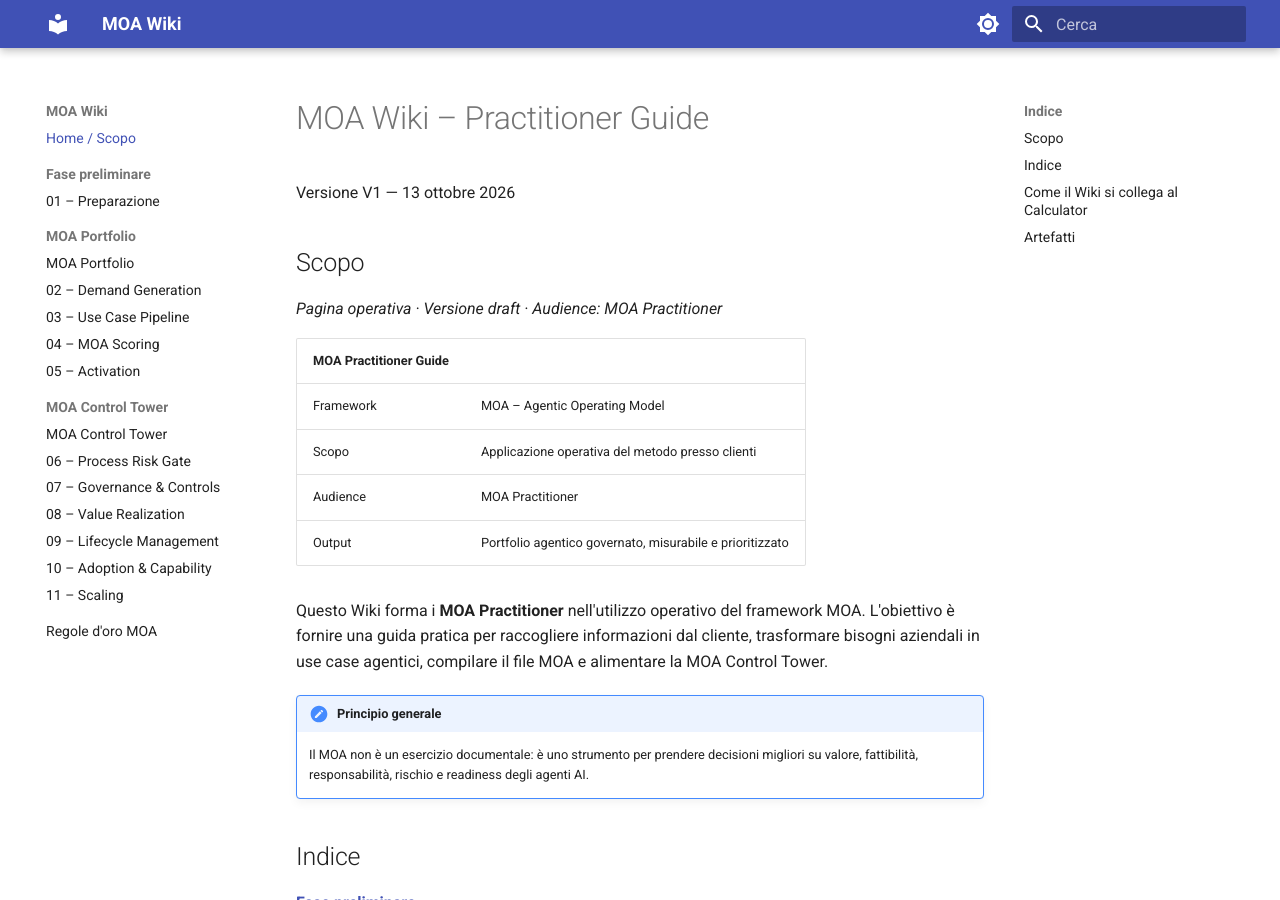
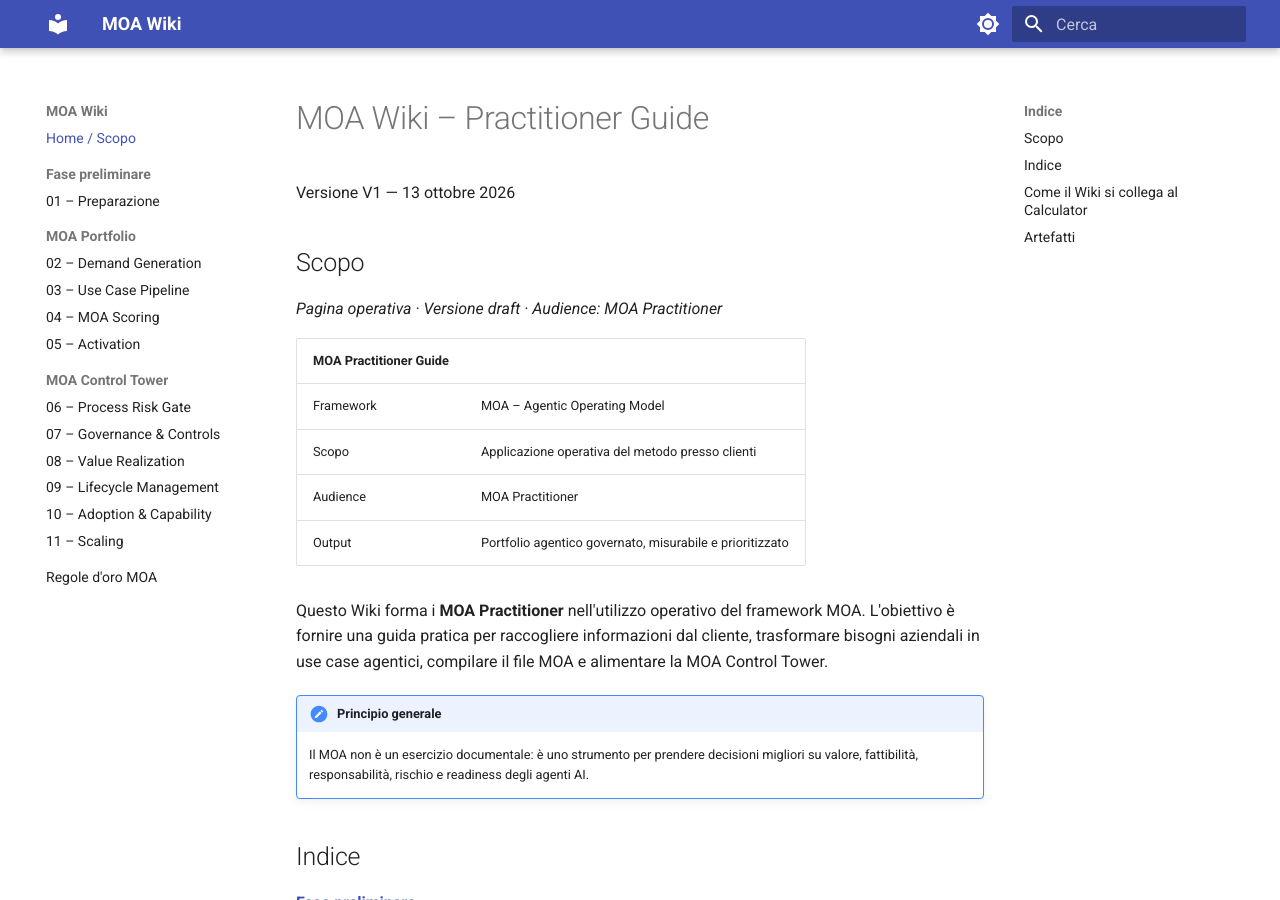
Before and after one commit to LuigiApp/MOA-WIKI, an MkDocs documentation site: the page built from docs/index.md, in a window 1280 px wide and 900 px high. Built offline with MkDocs 1.6.1 and Material for MkDocs 9.7.7, drawn with Linux system fonts in a browser that asks for light colours.

Commit message:
Update mkdocs.yml

```diff
--- a/mkdocs.yml
+++ b/mkdocs.yml
@@ -7,13 +7,11 @@ nav:
   - "Fase preliminare":
       - "01 – Preparazione": 01-preparazione.md
   - "MOA Portfolio":
-      - moa-portfolio.md
       - "02 – Demand Generation": 02-demand-generation.md
       - "03 – Use Case Pipeline": 03-use-case-pipeline.md
       - "04 – MOA Scoring": 04-moa-scoring.md
       - "05 – Activation": 05-activation.md
   - "MOA Control Tower":
-      - moa-control-tower.md
       - "06 – Process Risk Gate": 06-process-risk-gate.md
       - "07 – Governance & Controls": 07-governance-controls.md
       - "08 – Value Realization": 08-value-realization.md
```
